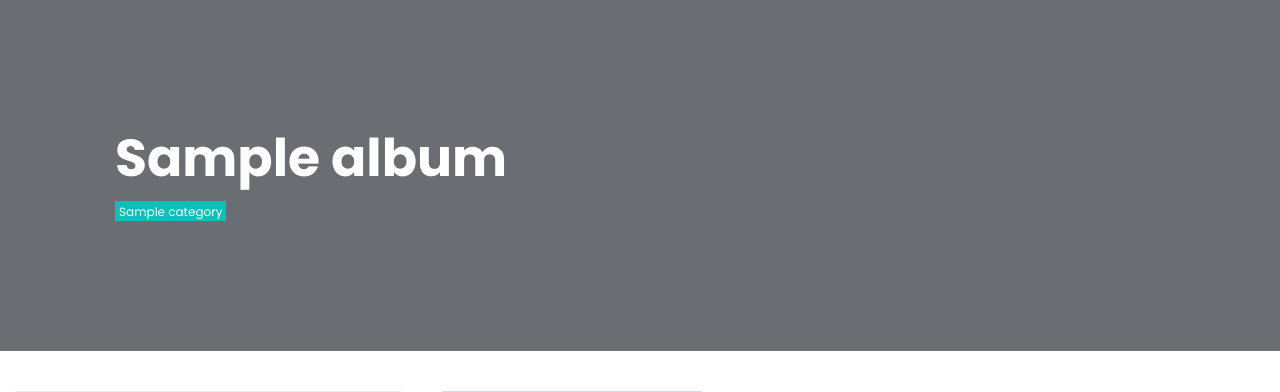
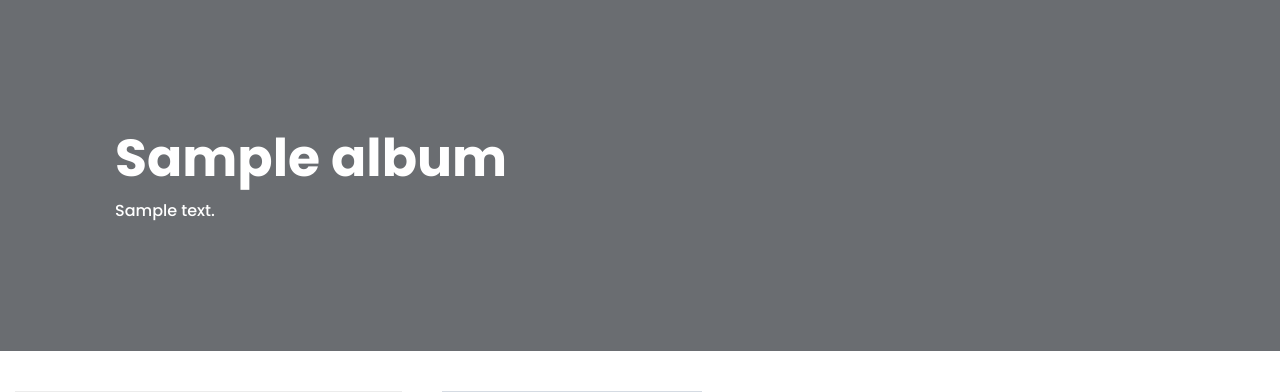
Before and after one commit to SaprykinEI/Family_site_Saprykin, a Django app: page /gallery/album/1/ in a window 1280 px wide. Shown: the part 84-476 px from the top of the page. Run offline with Django 5.2, Linux system fonts and the light colour scheme; data comes from the database, SQL or seed files in the repository; tables that the repository leaves empty hold one stand-in row (values such as "Sample post"); grey boxes marked "Sample" are stand-in pictures; parts of the project's set-up code (start-up, migrations or seed data) failed here and were passed over; some libraries are stand-ins or nearby versions.

Commit message:
1. Изменен размер шрифта в шаблоне, добавлен новый класс

```diff
--- a/gallery/templates/gallery/album_detail.html
+++ b/gallery/templates/gallery/album_detail.html
@@ -13,7 +13,9 @@
     <div class="page-header-caption parallax-5 fade-out-scroll-4" style="position: relative;">
       <h1 class="page-header-title">{{ album.title }}</h1>
       {% if album.category %}
-        <div class="page-header-category"><a href="#">{{ album.category.name }}</a></div>
+        <div class="page-header-category no-link">
+          {{ album.description }}
+        </div>
       {% endif %}
     </div>
   </div>
--- a/static/css/gallery/side_bar.css
+++ b/static/css/gallery/side_bar.css
@@ -61,3 +61,9 @@
   font-size: 13px;
   color: #444;
 }
+
+.page-header-category.no-link {
+  font-size: 16px;
+  font-weight: 500;
+  /* дополнительные стили */
+}
```
